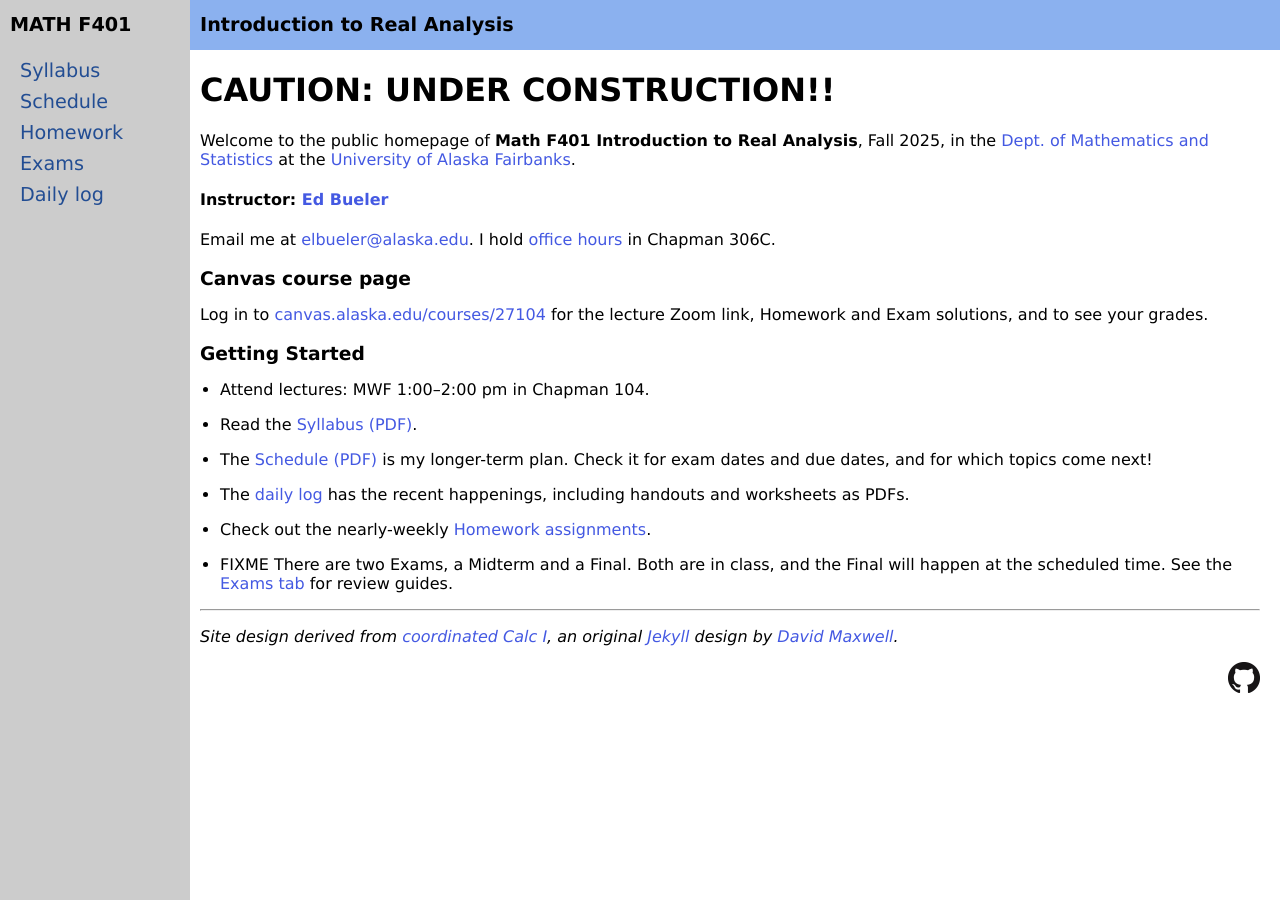
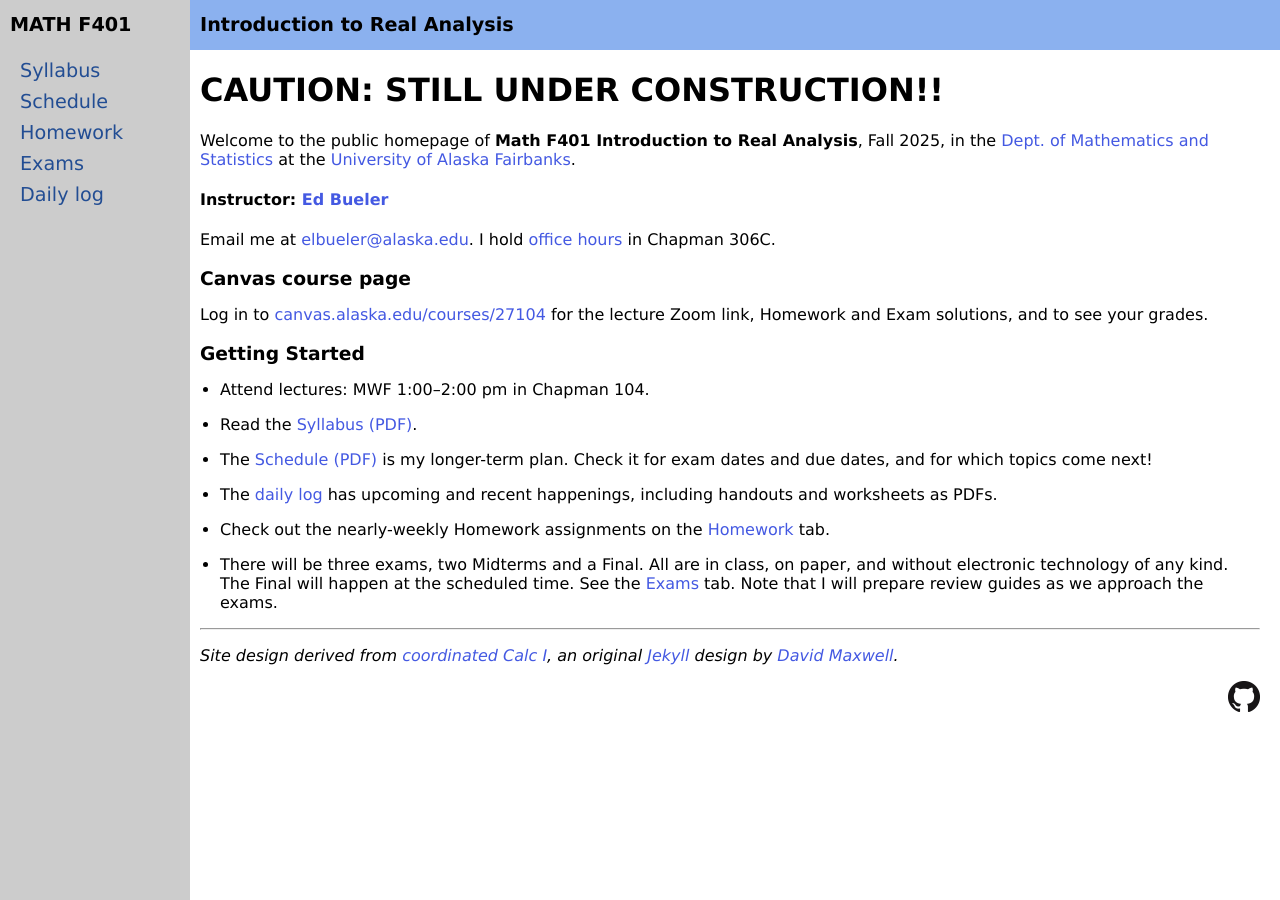
Before and after one commit to bueler/real, a Jekyll site: the page built from index.md, in a window 1280 px wide. Built offline with Jekyll 4.4.1, drawn with Linux system fonts in a browser that asks for light colours.

Commit message:
slightly more literate and accurate front page

```diff
--- a/index.md
+++ b/index.md
@@ -3,7 +3,7 @@ layout: course-page
 title: Bueler's Math F401 at UAF
 ---
 
-# CAUTION: UNDER CONSTRUCTION!!
+# CAUTION: STILL UNDER CONSTRUCTION!!
 
 Welcome to the public homepage of **Math F401 Introduction to Real Analysis**, Fall 2025, in the [Dept. of Mathematics and Statistics](http://www.uaf.edu/dms/) at the [University of Alaska Fairbanks](http://www.uaf.edu/).
 
@@ -23,11 +23,11 @@ Log in to [canvas.alaska.edu/courses/27104](https://canvas.alaska.edu/courses/27
 
 * The [Schedule (PDF)](assets/general/F25/schedule.pdf) is my longer-term plan.  Check it for exam dates and due dates, and for which topics come next!
 
-* The [daily log](daily) has the recent happenings, including handouts and worksheets as PDFs.
+* The [daily log](daily) has upcoming and recent happenings, including handouts and worksheets as PDFs.
 
-* Check out the nearly-weekly [Homework assignments](homework).
+* Check out the nearly-weekly Homework assignments on the [Homework](homework) tab.
 
-* FIXME There are two Exams, a Midterm and a Final.  Both are in class, and the Final will happen at the scheduled time.  See the [Exams tab](exams) for review guides.
+* There will be three exams, two Midterms and a Final.  All are in class, on paper, and without electronic technology of any kind.  The Final will happen at the scheduled time.  See the [Exams](exams) tab.  Note that I will prepare review guides as we approach the exams.
 
 ---
 _Site design derived from [coordinated Calc I](https://uaf-math251.github.io/), an original [Jekyll](https://jekyllrb.com/) design by [David Maxwell](https://damaxwell.github.io/)._
```
